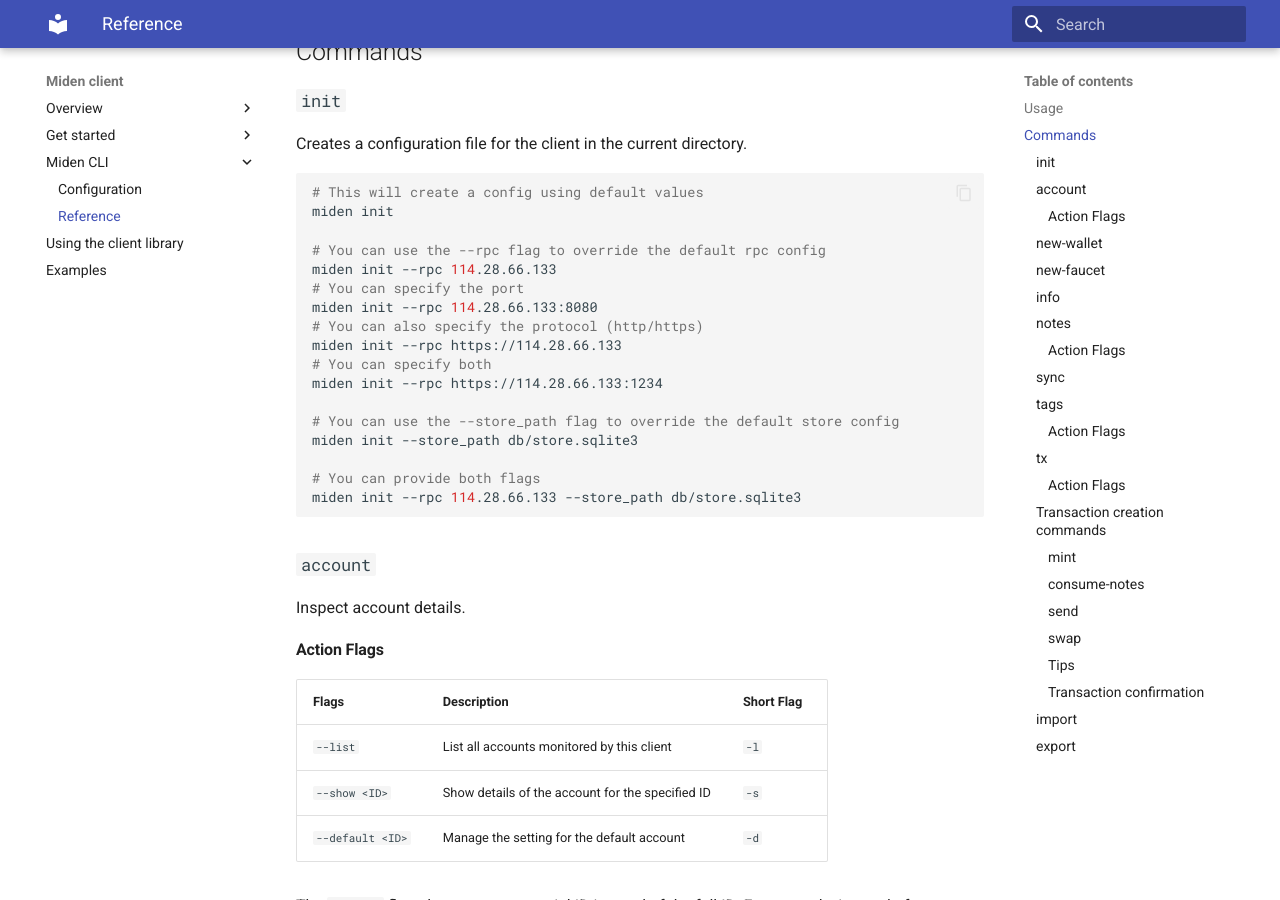
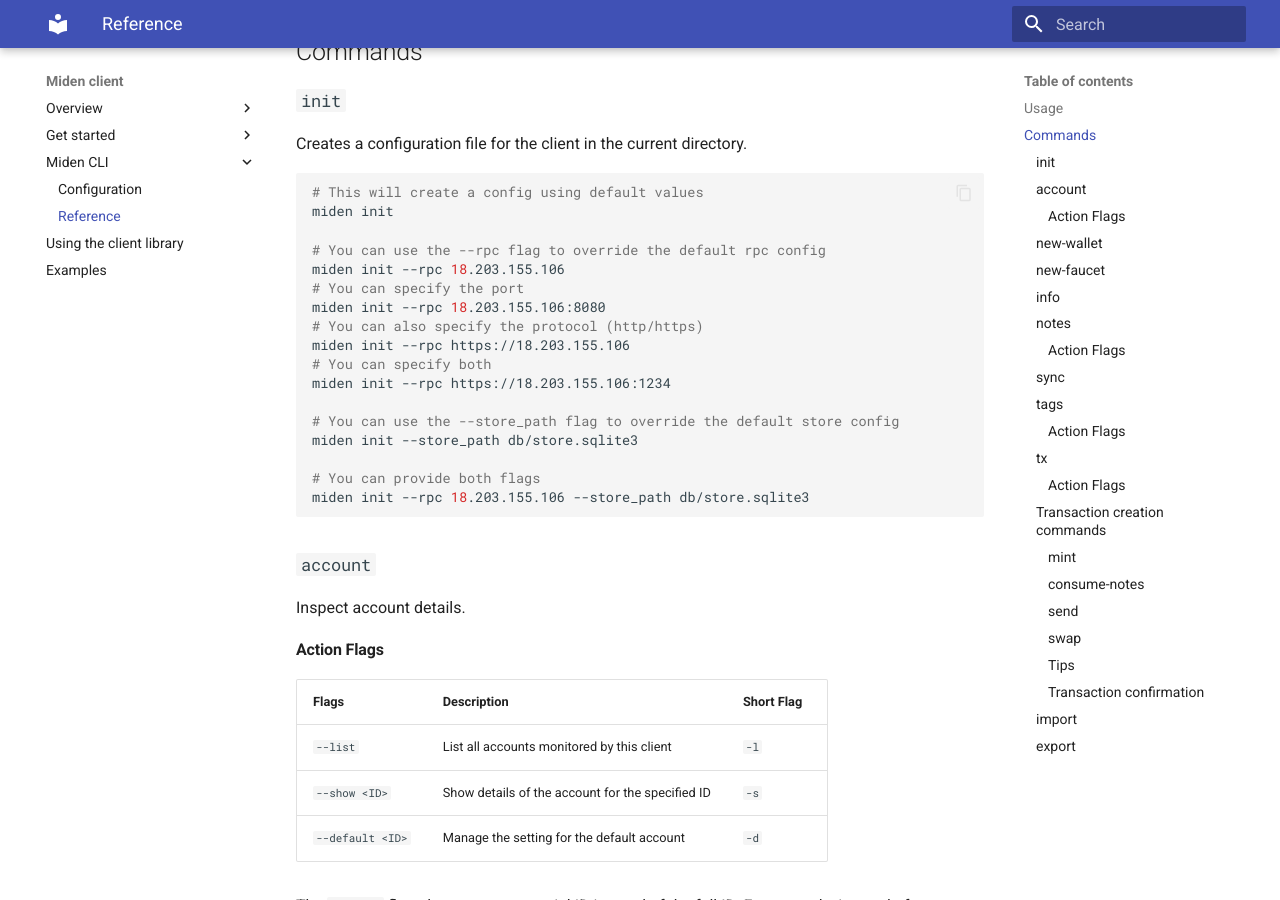
Before and after one commit to 0xPolygonMiden/miden-client, an MkDocs documentation site: the page built from docs/cli-reference.md, in a window 1280 px wide and 900 px high, scrolled down 652 px. Built offline with MkDocs 1.6.1 and Material for MkDocs 9.7.7, drawn with Linux system fonts in a browser that asks for light colours.

Commit message:
Change random ip to testnet ip

````diff
--- a/docs/cli-reference.md
+++ b/docs/cli-reference.md
@@ -34,19 +34,19 @@ Creates a configuration file for the client in the current directory.
 miden init
 
 # You can use the --rpc flag to override the default rpc config
-miden init --rpc 114.28.66.133
+miden init --rpc 18.203.155.106
 # You can specify the port
-miden init --rpc 114.28.66.133:8080
+miden init --rpc 18.203.155.106:8080
 # You can also specify the protocol (http/https)
-miden init --rpc https://114.28.66.133
+miden init --rpc https://18.203.155.106
 # You can specify both
-miden init --rpc https://114.28.66.133:1234
+miden init --rpc https://18.203.155.106:1234
 
 # You can use the --store_path flag to override the default store config
 miden init --store_path db/store.sqlite3
 
 # You can provide both flags
-miden init --rpc 114.28.66.133 --store_path db/store.sqlite3
+miden init --rpc 18.203.155.106 --store_path db/store.sqlite3
 ```
 
 ### `account`
````
